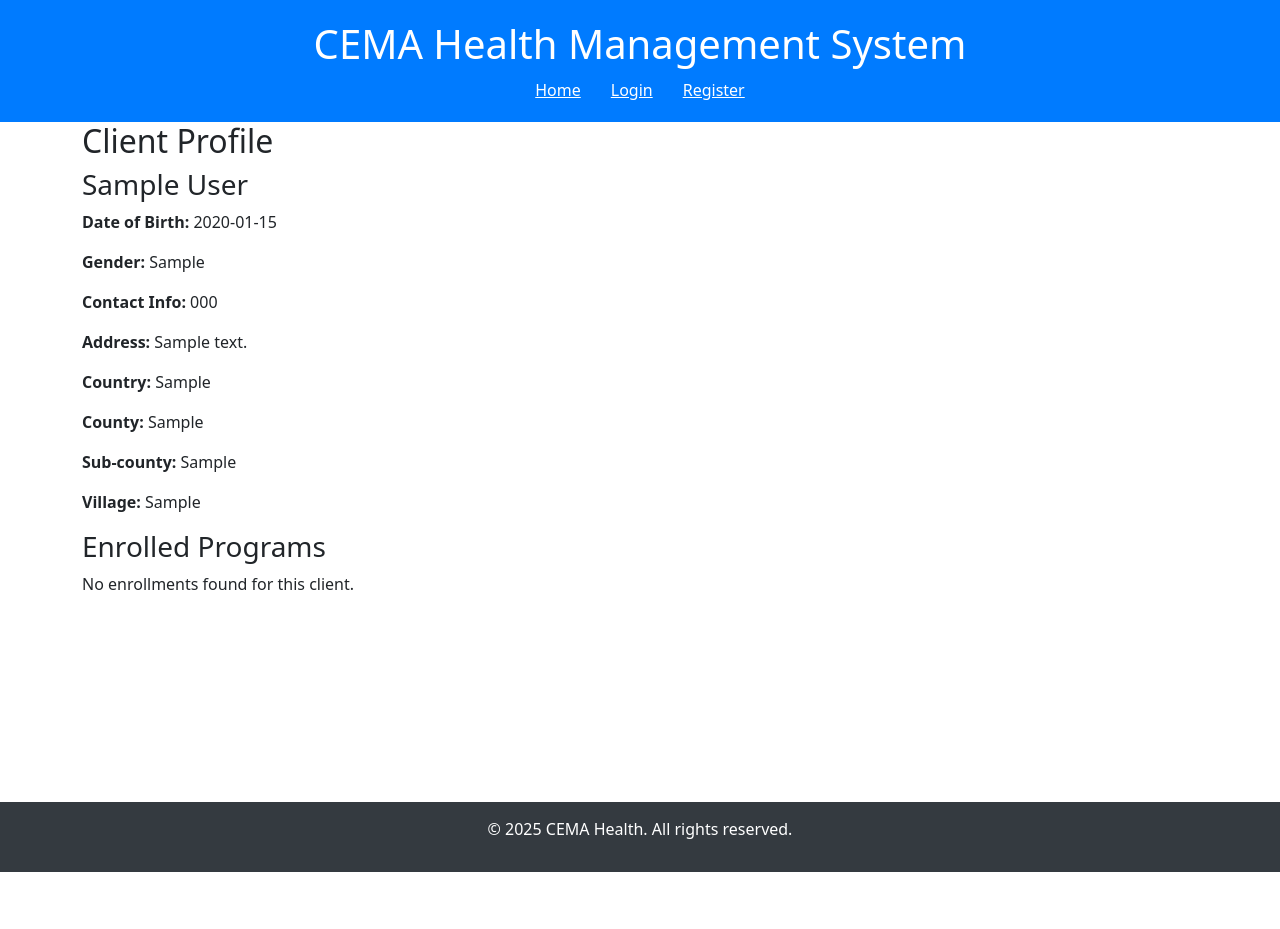
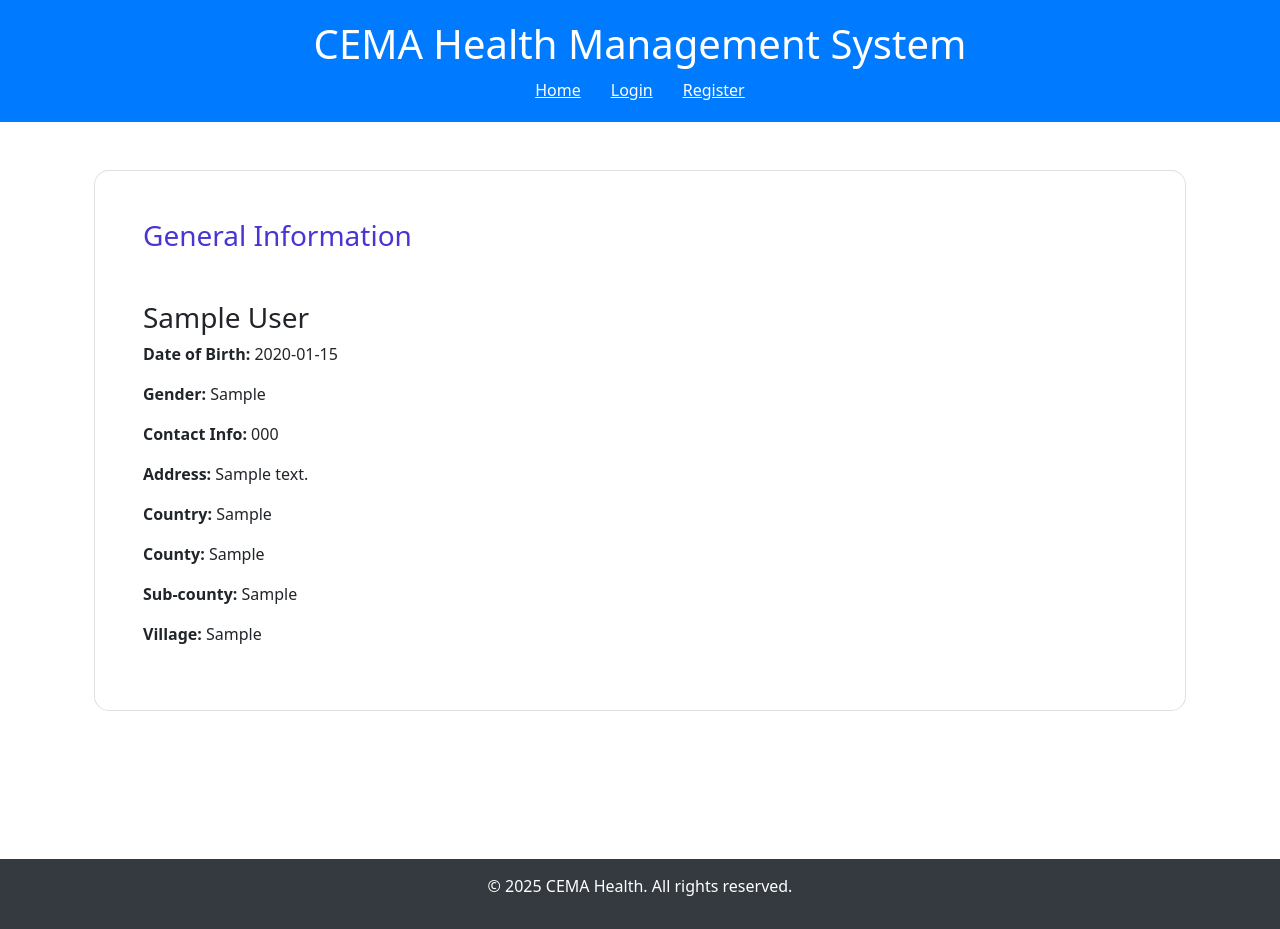
Before and after one commit to martinondiwa/CEMA_Health_Management_System, a Flask app: template app/templates/client_profile.html in a window 1280 px wide. Before the commit the page ends 872 px from the top, so only its background shows below. Run offline with Flask 2, Linux system fonts and the light colour scheme; the template is opened without the code that fills it: values that come from a table or form of the project are taken from there, others are empty; tables that the repository leaves empty hold one stand-in row (values such as "Sample post").

Commit message:
Update client_profile.html
sddf

```diff
--- a/app/templates/client_profile.html
+++ b/app/templates/client_profile.html
@@ -1,15 +1,26 @@
-<!-- app/templates/client_profile.html -->
+
 {% extends "base.html" %}
 
 {% block title %}Client Profile{% endblock %}
 
 {% block client_styles %}
-<link rel="stylesheet" href="{{ url_for('static', filename='css/client.css') }}">
+
+<!-- Bootstrap Styles (if you want to include Bootstrap via CDN) -->
+<link href="https://cdn.jsdelivr.net/npm/bootstrap@5.3.0-alpha1/dist/css/bootstrap.min.css" rel="stylesheet" />
 {% endblock %}
 
 {% block content %}
-<div class="client-profile-container">
-  <h2>Client Profile</h2>
+<section class="h-100 h-custom gradient-custom-2">
+    <div class="container py-5 h-100">
+        <div class="row d-flex justify-content-center align-items-center h-100">
+            <div class="col-12">
+                <div class="card card-registration card-registration-2" style="border-radius: 15px;">
+                    <div class="card-body p-0">
+                        <div class="row g-0">
+                            <!-- Left Side: Client General Info -->
+                            <div class="col-lg-6">
+                                <div class="p-5">
+                                    <h3 class="fw-normal mb-5" style="color: #4835d4;">General Information</h3>
 
                                     <div class="profile-card">
                                         <h3>{{ client.full_name }}</h3>
@@ -22,9 +33,13 @@
                                         <p><strong>Sub-county:</strong> {{ client.subcounty }}</p>
                                         <p><strong>Village:</strong> {{ client.village }}</p>
                                     </div>
+                                </div>
+                            </div>
 
- <div class="enrollments-section">
-  <h3>Enrolled Programs</h3>
+                            <!-- Right Side: Enrolled Programs -->
+                            <div class="col-lg-6 bg-indigo text-white">
+                                <div class="p-5">
+                                    <h3 class="fw-normal mb-5">Enrolled Programs</h3>
                                     {% if client.enrollments %}
                                         <ul class="enrollment-list">
                                             {% for enrollment in client.enrollments %}
@@ -45,6 +60,12 @@
                                         <p>No enrollments found for this client.</p>
                                     {% endif %}
                                 </div>
-
                             </div>
+                        </div>
+                    </div>
+                </div>
+            </div>
+        </div>
+    </div>
+</section>
 {% endblock %}
```
Lines whose indentation alone changed are shown as unchanged.
